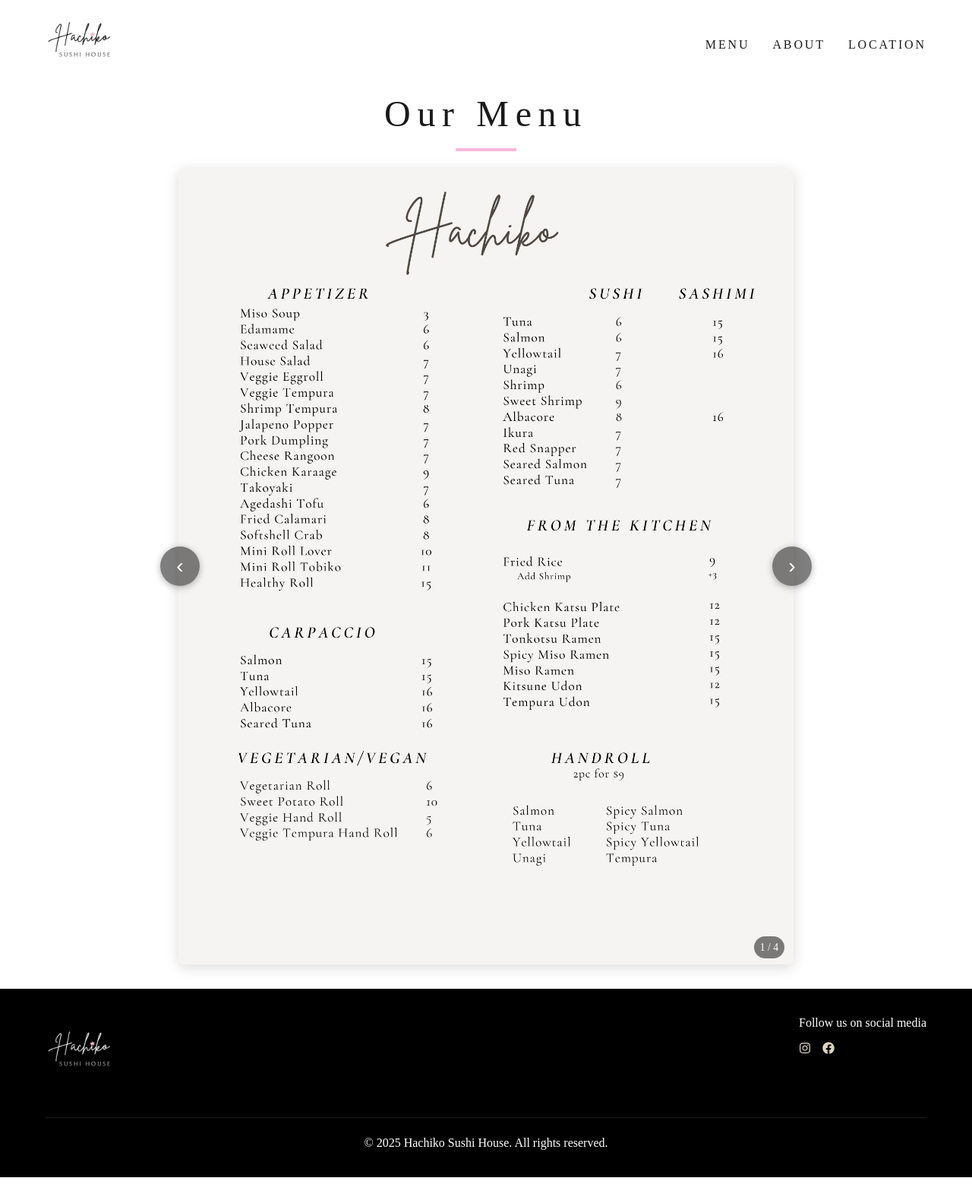
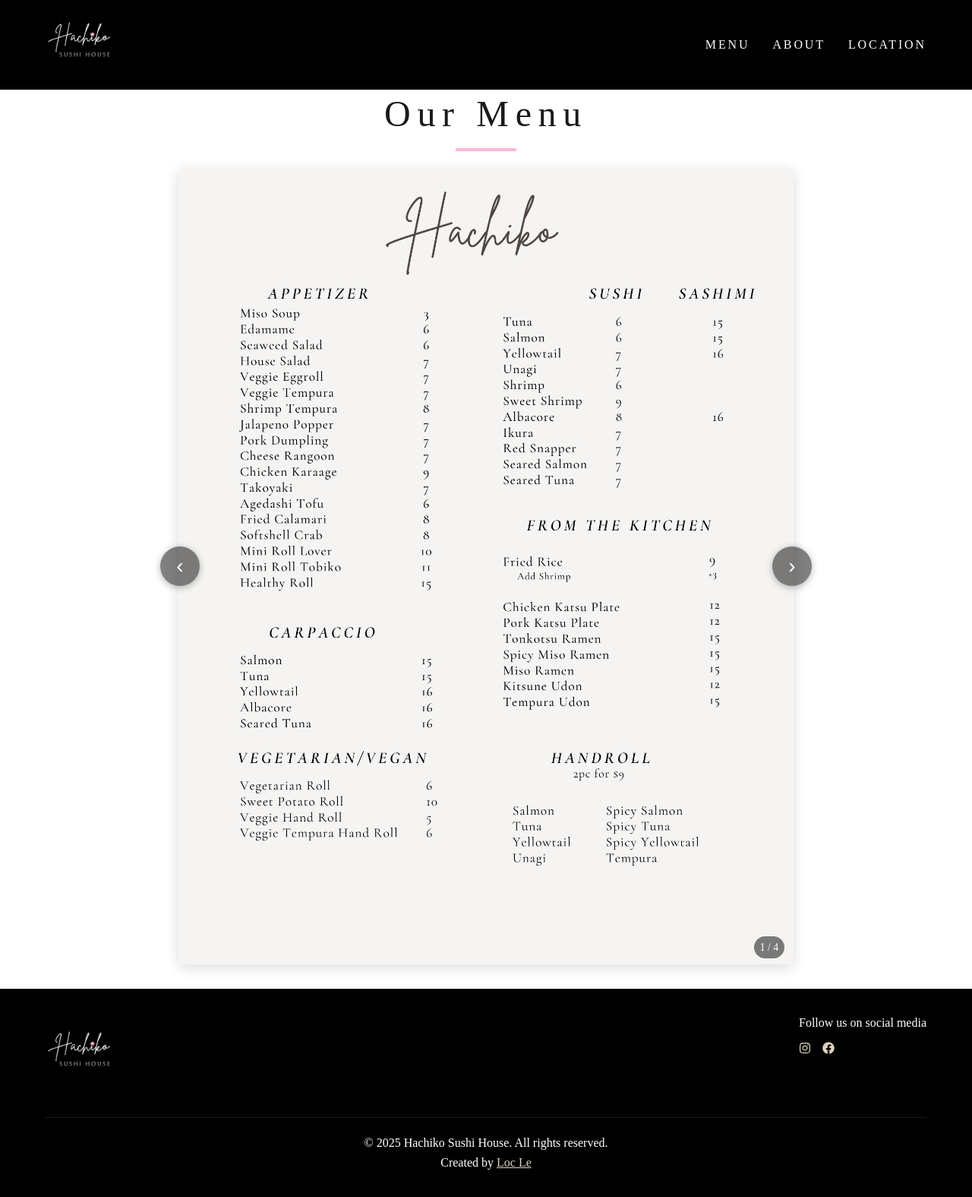
Before and after one commit to hachikosushihouse/hachikosushihouse.github.io, a React (Vite) app: page /menu in a window 1280 px wide. Shown: the whole page at 76% size. Before the commit the page ends 1549 px from the top, so only its background shows below. Built offline with nearby package versions, Linux system fonts and the light colour scheme; a web font is replaced by a local one.

Commit message:
navbar colors, footer with imlocle

```diff
--- a/src/components/Footer.tsx
+++ b/src/components/Footer.tsx
@@ -45,6 +45,17 @@
             &copy; {new Date().getFullYear()} Hachiko Sushi House. All rights
             reserved.
           </p>
+          <p>
+            Created by{' '}
+            <a
+              href="https://imlocle.com"
+              target="_blank"
+              rel="noopener noreferrer"
+              aria-label="Visit Loc Le's website"
+            >
+              Loc Le
+            </a>
+          </p>
         </div>
       </div>
     </footer>
--- a/src/components/Navbar.tsx
+++ b/src/components/Navbar.tsx
@@ -1,7 +1,7 @@
 import { useState, useEffect } from 'react';
 import { Link, useLocation } from 'react-router-dom';
 import '../styles/Navbar.css';
-import logoImage from '../assets/images/hachiko_logo-removebg.png';
+import logoImage from '../assets/images/hachiko-logo-dark-removebg.png';
 import { SECTIONS } from '../utils/constants';
 
 const Navbar = () => {
--- a/src/styles/Footer.css
+++ b/src/styles/Footer.css
@@ -25,6 +25,15 @@
   border-top: 1px solid rgba(255, 255, 255, 0.1);
 }
 
+.footer-bottom a {
+  color: var(--secondary-color);
+  transition: var(--transition);
+}
+
+.footer-bottom a:hover {
+  color: var(--primary-color);
+}
+
 @media (max-width: 768px) {
   .footer-content {
     flex-direction: column;
--- a/src/styles/Navbar.css
+++ b/src/styles/Navbar.css
@@ -6,11 +6,13 @@
   z-index: 1000;
   transition: var(--transition);
   padding: 5px 0;
-  background-color: var(--primary-bg-color);
+  background-color: black;
+  color: white;
 }
 
 .navbar.scrolled {
   backdrop-filter: blur(2px);
+  background-color: rgba(6, 8, 5, 0.8);
   padding: 0;
 }
 
@@ -52,14 +54,14 @@
   letter-spacing: 0.18em;
   font-size: 1rem;
   font-weight: 500;
-  color: var(--primary-text-color);
+  color: white;
   transition: var(--transition);
   position: relative;
   padding: 5px 0;
 }
 
 .nav-menu li.active button {
-  color: var(--primary-text-color);
+  color: white;
 }
 
 .nav-menu li button::after {
@@ -93,7 +95,7 @@
   display: block;
   height: 3px;
   width: 100%;
-  background-color: var(--primary-text-color);
+  background-color: white;
   border-radius: 3px;
   transition: all 0.3s ease;
   z-index: 1100;
@@ -128,7 +130,7 @@
     top: 0;
     right: -100%;
     flex-direction: column;
-    background-color: var(--primary-bg-color);
+    background-color: rgba(6, 8, 5, 0.8);
     width: 70%;
     height: 100vh;
     padding: 80px 30px 30px;
```
